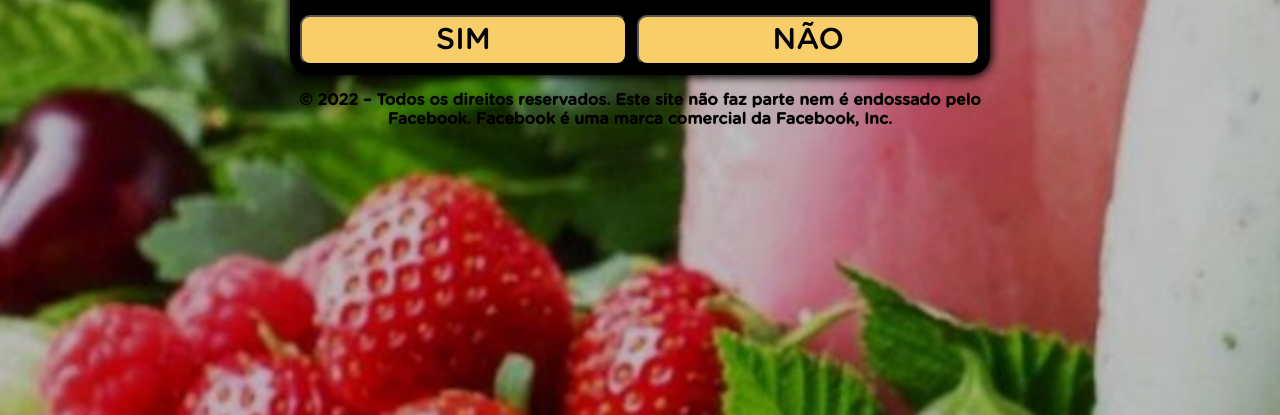
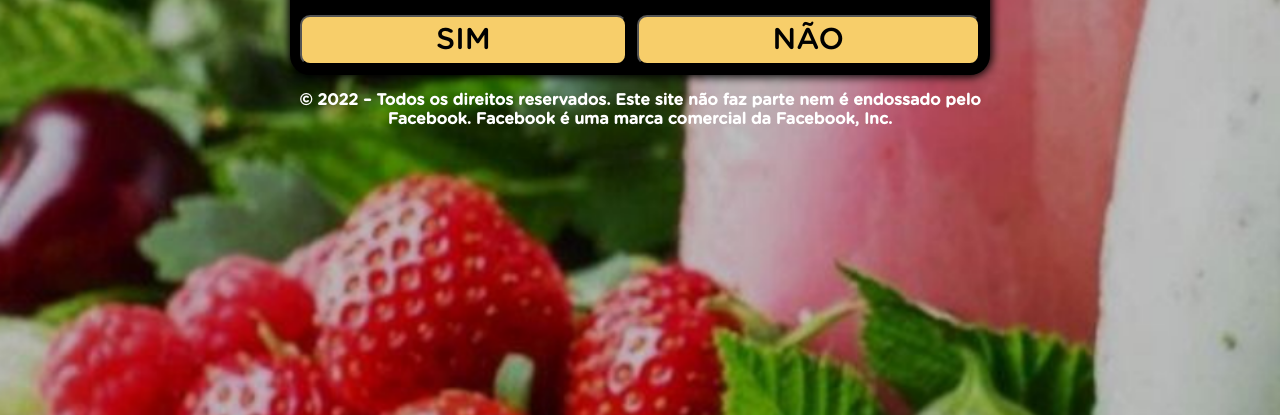
Before and after one commit to EscritorioDusGuri/segredonatural.xyz, a plain HTML site: page index.html in a window 1280 px wide. Shown: the part 385-800 px from the top of the page. Drawn offline with Linux system fonts and the light colour scheme.

Commit message:
Update index.html

```diff
--- a/index.html
+++ b/index.html
@@ -130,7 +130,7 @@
 </div>
 </div>
 </div>
-<p style="text-align: center; font-weight: bold;">© 2022 – Todos os direitos reservados. Este site não faz parte nem é endossado pelo Facebook. Facebook é uma marca comercial da Facebook, Inc.</p>
+<p style="text-align: center; color: white; font-weight: bold;">© 2022 – Todos os direitos reservados. Este site não faz parte nem é endossado pelo Facebook. Facebook é uma marca comercial da Facebook, Inc.</p>
 </div>
 <script>
     function segunda() {
```
